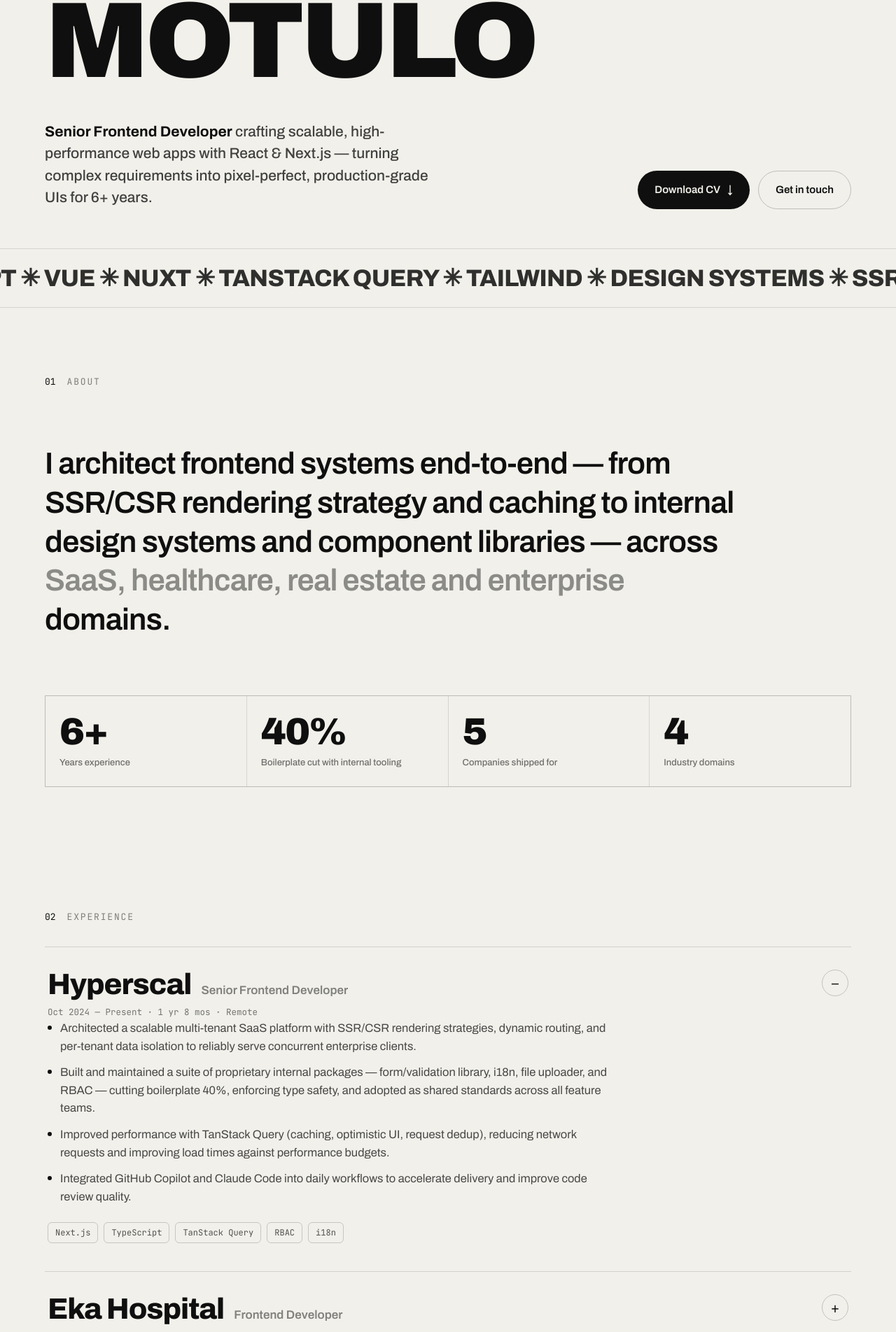
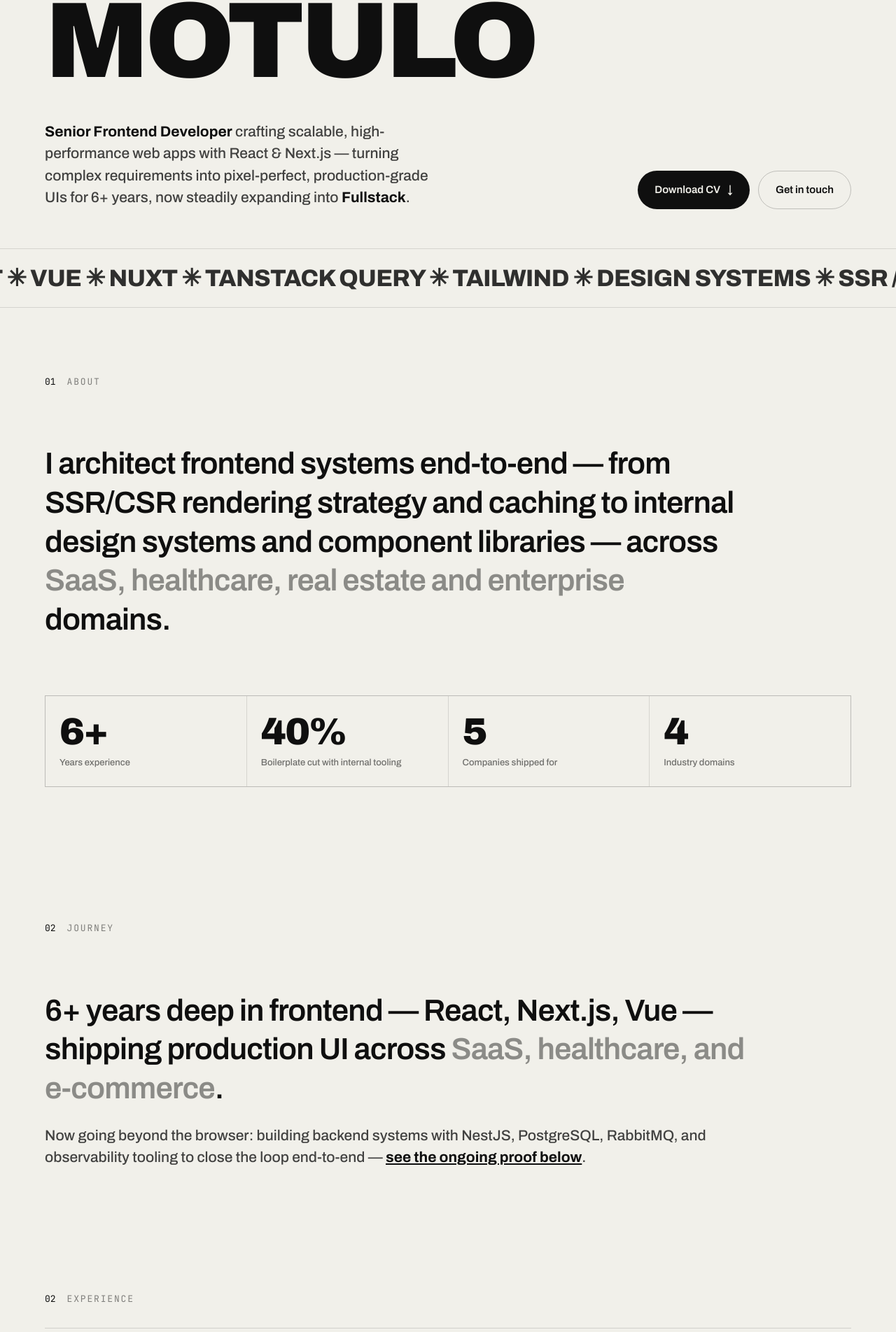
Before and after one commit to jantoandriano/profile-landing-page, a Next.js app: page / in a window 1280 px wide. Shown: the part 390-2294 px from the top of the page at 70% size. Built offline with nearby package versions, Linux system fonts and the light colour scheme.

Commit message:
add journey section and update project details in data

```diff
--- a/app/page.tsx
+++ b/app/page.tsx
@@ -15,6 +15,7 @@ export default function Home() {
         </a>
         <div className="flex items-center gap-3.5 sm:gap-6 lg:gap-8">
           <a href="#about" className="hidden text-[13.5px] font-medium text-ink/60 no-underline sm:inline">About</a>
+          <a href="#journey" className="hidden text-[13.5px] font-medium text-ink/60 no-underline sm:inline">Journey</a>
           <a href="#experience" className="hidden text-[13.5px] font-medium text-ink/60 no-underline sm:inline">Experience</a>
           <a href="#work" className="hidden text-[13.5px] font-medium text-ink/60 no-underline sm:inline">Work</a>
           <a href="#skills" className="hidden text-[13.5px] font-medium text-ink/60 no-underline sm:inline">Skills</a>
@@ -47,7 +48,7 @@ export default function Home() {
           <p className="m-0 max-w-[560px] text-[clamp(17px,2vw,21px)] font-medium leading-[1.5] text-ink/[0.78]">
             <strong className="font-bold text-ink">Senior Frontend Developer</strong> crafting scalable,
             high-performance web apps with React &amp; Next.js — turning complex requirements into
-            pixel-perfect, production-grade UIs for 6+ years.
+            pixel-perfect, production-grade UIs for 6+ years, now steadily expanding into <strong className="font-bold text-ink">Fullstack</strong>.
           </p>
           <div className="flex gap-3">
             <a
@@ -105,6 +106,29 @@ export default function Home() {
         </div>
       </section>
 
+      {/* JOURNEY */}
+      <section id="journey" className="mx-auto max-w-[1440px] scroll-mt-20 px-5 py-14 sm:px-10 md:py-24 lg:px-16">
+        <div className="grid grid-cols-1 gap-10 md:gap-20">
+          <div className="flex items-baseline gap-4">
+            <span className="font-mono text-[13px]" style={{ color: ACCENT }}>02</span>
+            <span className="font-mono text-[13px] uppercase tracking-[0.14em] text-ink/50">Journey</span>
+          </div>
+          <div className="max-w-[1000px]">
+            <p className="m-0 text-[clamp(24px,3.4vw,44px)] font-semibold leading-[1.28] tracking-[-0.02em]">
+              6+ years deep in frontend — React, Next.js, Vue — shipping production UI across{" "}
+              <span className="text-ink/45">SaaS, healthcare, and e-commerce</span>.
+            </p>
+            <p className="mt-6 text-[clamp(17px,2vw,21px)] font-medium leading-[1.5] text-ink/[0.78]">
+              Now going beyond the browser: building backend systems with NestJS, PostgreSQL, RabbitMQ, and
+              observability tooling to close the loop end-to-end —{" "}
+              <a href="#work" className="font-bold text-ink underline underline-offset-2">
+                see the ongoing proof below
+              </a>.
+            </p>
+          </div>
+        </div>
+      </section>
+
       {/* EXPERIENCE (client) */}
       <Experience />
 
@@ -112,7 +136,7 @@ export default function Home() {
       <section id="work" className="scroll-mt-16 bg-night px-5 py-14 text-paper sm:px-10 md:py-24 lg:px-16">
         <div className="mx-auto max-w-[1440px]">
           <div className="mb-3 flex items-baseline gap-4 md:mb-5">
-            <span className="font-mono text-[13px] text-paper/[0.85]">03</span>
+            <span className="font-mono text-[13px] text-paper/[0.85]">04</span>
             <span className="font-mono text-[13px] uppercase tracking-[0.14em] text-paper/50">Selected Work</span>
           </div>
           <h2 className="mb-9 mt-0 text-[clamp(34px,6vw,80px)] font-black uppercase leading-[0.95] tracking-[-0.035em] md:mb-16">
@@ -120,25 +144,37 @@ export default function Home() {
           </h2>
 
           <div className="grid grid-cols-1 gap-px border border-paper/[0.14] bg-paper/[0.14] sm:grid-cols-2 lg:grid-cols-3">
-            {projects.map((p) => (
-              <div
+            {projects.map((p) => {
+              const Card = p.link ? "a" : "div";
+              return (
+                <Card
                   key={p.num}
-                className="flex min-h-[260px] flex-col gap-4 bg-night p-7 transition-colors hover:bg-[#151515] md:p-9"
+                  {...(p.link ? { href: p.link, target: "_blank", rel: "noopener noreferrer" } : {})}
+                  className="flex min-h-[260px] flex-col gap-4 bg-night p-7 no-underline transition-colors hover:bg-[#151515] md:p-9"
                 >
                   <div className="flex items-center justify-between gap-3">
+                    <div className="flex flex-wrap items-center gap-2">
                       <span className="rounded-md bg-paper px-2.5 py-1 font-mono text-[11px] uppercase tracking-[0.1em]" style={{ color: ACCENT }}>
                         {p.tag}
                       </span>
+                      {p.status === "ongoing" && (
+                        <span className="inline-flex items-center gap-1.5 rounded-full border border-paper/[0.18] px-2 py-1 font-mono text-[11px] text-paper/70">
+                          <span className="h-[6px] w-[6px] rounded-full bg-[#1f8a5b] shadow-[0_0_0_3px_rgba(31,138,91,0.18)]" />
+                          In Progress
+                        </span>
+                      )}
+                    </div>
                     <span className="font-mono text-xs text-paper/40">{p.num}</span>
                   </div>
                   <div className="flex-1">
-                  <h3 className="m-0 text-[clamp(20px,2.3vw,27px)] font-extrabold leading-[1.1] tracking-[-0.02em]">{p.title}</h3>
+                    <h3 className="m-0 text-[clamp(20px,2.3vw,27px)] font-extrabold leading-[1.1] tracking-[-0.02em] text-paper">{p.title}</h3>
                     <div className="mt-1.5 text-[13px] font-semibold text-paper/50">{p.org}</div>
                     <p className="mb-0 mt-3.5 text-[14.5px] leading-[1.5] text-paper/[0.72]">{p.desc}</p>
                   </div>
                   <div className="border-t border-paper/[0.14] pt-3.5 font-mono text-[11.5px] text-paper/55">{p.stack}</div>
-              </div>
-            ))}
+                </Card>
+              );
+            })}
           </div>
         </div>
       </section>
@@ -146,7 +182,7 @@ export default function Home() {
       {/* SKILLS */}
       <section id="skills" className="mx-auto max-w-[1440px] scroll-mt-20 px-5 py-14 sm:px-10 md:py-24 lg:px-16">
         <div className="mb-8 flex items-baseline gap-4 md:mb-13">
-          <span className="font-mono text-[13px]" style={{ color: ACCENT }}>04</span>
+          <span className="font-mono text-[13px]" style={{ color: ACCENT }}>05</span>
           <span className="font-mono text-[13px] uppercase tracking-[0.14em] text-ink/50">Skills &amp; Tooling</span>
         </div>
 
--- a/lib/data.ts
+++ b/lib/data.ts
@@ -68,15 +68,18 @@ export type Project = {
   org: string;
   desc: string;
   stack: string;
+  status?: "ongoing";
+  link?: string;
 };
 
 export const projects: Project[] = [
-  { num: "01", tag: "SaaS", title: "Multi-Tenant SaaS Platform", org: "Hyperscal", desc: "Enterprise-grade platform with SSR/CSR strategy, dynamic routing, and per-tenant data isolation serving concurrent clients.", stack: "Next.js · TypeScript · TanStack Query" },
-  { num: "02", tag: "Design System", title: "Internal Package Suite", org: "Hyperscal", desc: "Form/validation, i18n, file uploader and RBAC libraries adopted as shared standards — cutting boilerplate 40%.", stack: "TypeScript · React · Tooling" },
-  { num: "03", tag: "Healthcare", title: "EMR Patient Portal", org: "Eka Hospital", desc: "Secure, real-time patient record access with responsive interfaces and Vue-Query caching.", stack: "Vue.js · Nuxt.js · Nuxt UI" },
-  { num: "04", tag: "Healthcare", title: "BPJS Management System", org: "Eka Hospital", desc: "End-to-end registration, scheduling and poly coverage on Nuxt SSR — replacing manual workflows.", stack: "Vue.js · Nuxt.js · SSR" },
-  { num: "05", tag: "E-commerce", title: "CMS Platform Trio", org: "SehatQ", desc: "Three CMS platforms used daily by hundreds of merchants and staff, with Midtrans/Nicepay payments.", stack: "React · Next.js · Redux-Saga · Chakra UI" },
-  { num: "06", tag: "Web App", title: "Skyporter", org: "Skybridge", desc: "Built from the ground up — church operations, member management and digital offerings, full frontend lifecycle.", stack: "React.js · Tailwind" },
+  { num: "01", tag: "Backend · System Design", title: "System Design NestJS", org: "Personal Project", desc: "Production-hardened NestJS backend scaffold — primary/replica Postgres, RabbitMQ with dead-letter queues, edge + app rate limiting, and Prometheus/Grafana observability — bridging system-design theory with real infrastructure.", stack: "NestJS · PostgreSQL · RabbitMQ · Docker", status: "ongoing", link: "https://github.com/jantoandriano/system-design-nestjs" },
+  { num: "02", tag: "SaaS", title: "Multi-Tenant SaaS Platform", org: "Hyperscal", desc: "Enterprise-grade platform with SSR/CSR strategy, dynamic routing, and per-tenant data isolation serving concurrent clients.", stack: "Next.js · TypeScript · TanStack Query" },
+  { num: "03", tag: "Design System", title: "Internal Package Suite", org: "Hyperscal", desc: "Form/validation, i18n, file uploader and RBAC libraries adopted as shared standards — cutting boilerplate 40%.", stack: "TypeScript · React · Tooling" },
+  { num: "04", tag: "Healthcare", title: "EMR Patient Portal", org: "Eka Hospital", desc: "Secure, real-time patient record access with responsive interfaces and Vue-Query caching.", stack: "Vue.js · Nuxt.js · Nuxt UI" },
+  { num: "05", tag: "Healthcare", title: "BPJS Management System", org: "Eka Hospital", desc: "End-to-end registration, scheduling and poly coverage on Nuxt SSR — replacing manual workflows.", stack: "Vue.js · Nuxt.js · SSR" },
+  { num: "06", tag: "E-commerce", title: "CMS Platform Trio", org: "SehatQ", desc: "Three CMS platforms used daily by hundreds of merchants and staff, with Midtrans/Nicepay payments.", stack: "React · Next.js · Redux-Saga · Chakra UI" },
+  { num: "07", tag: "Web App", title: "Skyporter", org: "Skybridge", desc: "Built from the ground up — church operations, member management and digital offerings, full frontend lifecycle.", stack: "React.js · Tailwind" },
 ];
 
 export type SkillGroup = { name: string; items: string[] };
```
Lines whose indentation alone changed are shown as unchanged.
